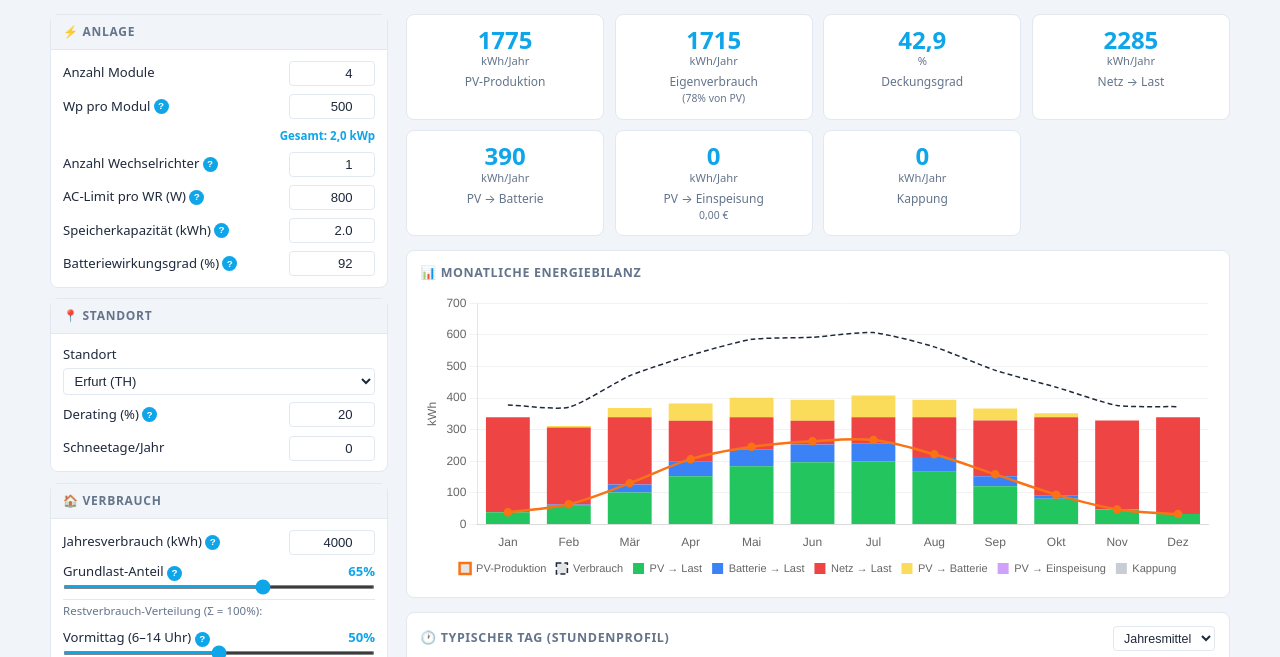
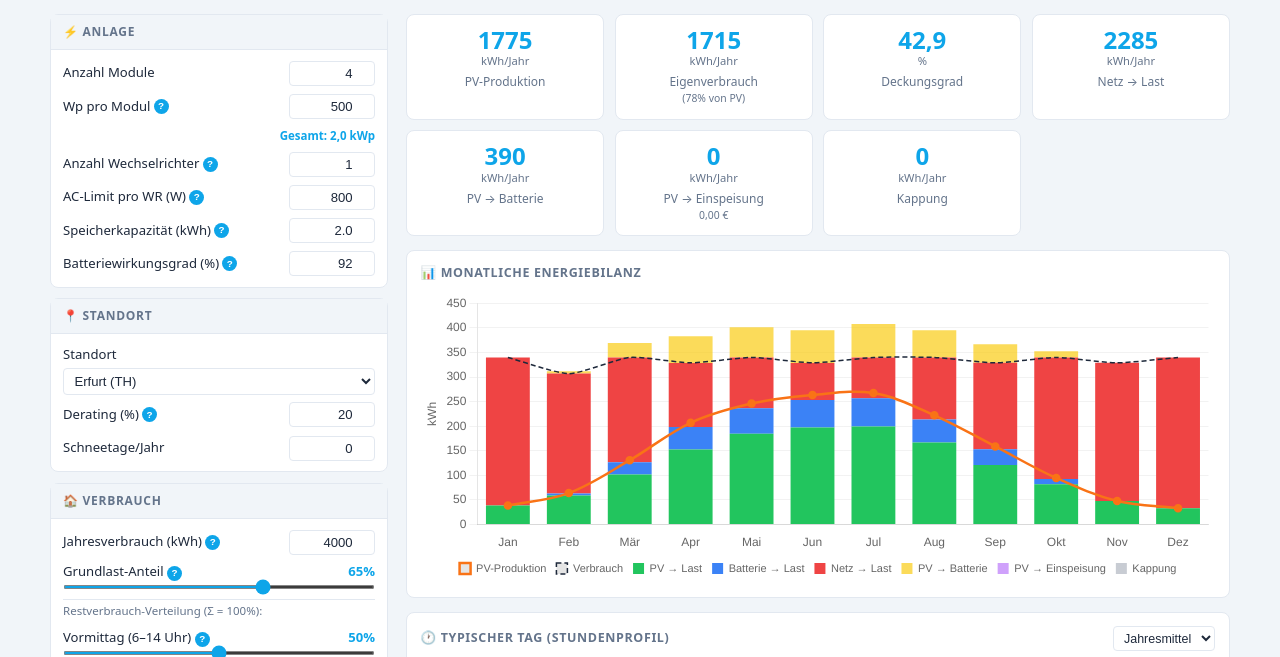
Before and after one commit to OrvilleWilbur/pv, a plain HTML site: page index.html in a window 1280 px wide. Shown: the part 75-732 px from the top of the page. Drawn offline with nearby package versions, Linux system fonts and the light colour scheme.

Commit message:
fix: Line-Datasets aus Chart.js Stacking entfernen (stack:'pv'/'cons')

```diff
--- a/index.html
+++ b/index.html
@@ -713,9 +713,9 @@ function initCharts() {
         {label:'Kappung',           type:'bar',  backgroundColor:'rgba(156,163,175,0.55)',data:new Array(12).fill(0), stack:'e', order:2},
         {label:'PV-Produktion',     type:'line', borderColor:'#f97316', borderWidth:2.5,
           pointRadius:3, pointBackgroundColor:'#f97316',
-          data:new Array(12).fill(0), tension:0.35, order:1, fill:false},
+          data:new Array(12).fill(0), tension:0.35, order:1, fill:false, stack:'pv'},
         {label:'Verbrauch',         type:'line', borderColor:'#1e293b', borderWidth:1.5,
-          borderDash:[5,3], pointRadius:0, data:new Array(12).fill(0), tension:0.2, order:1, fill:false}
+          borderDash:[5,3], pointRadius:0, data:new Array(12).fill(0), tension:0.2, order:1, fill:false, stack:'cons'}
       ]
     },
     options: {
@@ -745,9 +745,9 @@ function initCharts() {
         {label:'PV → Einspeisung', type:'bar',  backgroundColor:'rgba(168,85,247,0.55)', data:new Array(24).fill(0), stack:'e', order:2},
         {label:'Kappung',          type:'bar',  backgroundColor:'rgba(156,163,175,0.55)',data:new Array(24).fill(0), stack:'e', order:2},
         {label:'PV-Produktion',    type:'line', borderColor:'#f97316', borderWidth:2,
-          pointRadius:0, data:new Array(24).fill(0), tension:0.35, order:1, fill:false},
+          pointRadius:0, data:new Array(24).fill(0), tension:0.35, order:1, fill:false, stack:'pv'},
         {label:'Verbrauch',        type:'line', borderColor:'#1e293b', borderWidth:1.5,
-          borderDash:[5,3], pointRadius:0, data:new Array(24).fill(0), tension:0.2, order:1, fill:false}
+          borderDash:[5,3], pointRadius:0, data:new Array(24).fill(0), tension:0.2, order:1, fill:false, stack:'cons'}
       ]
     },
     options: {
```
